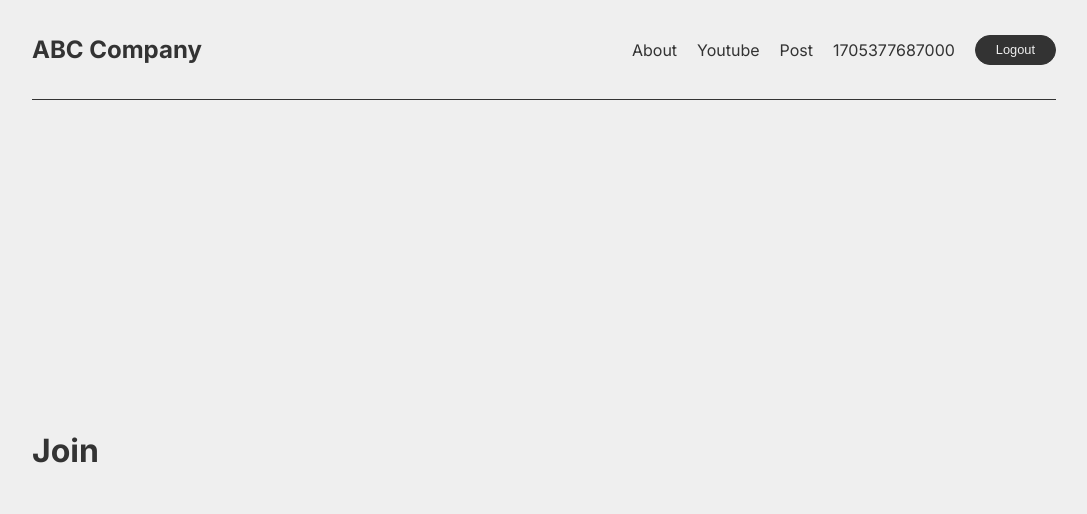
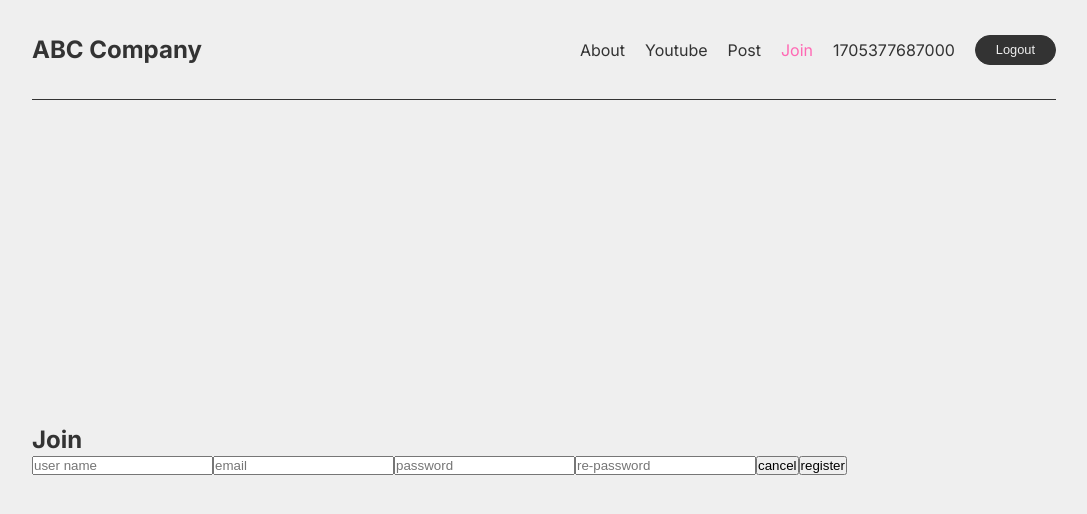
Before and after one commit to Moon-YJ/next14, a Next.js app: page /join in a window 1280 px wide. Shown: the top 514 px of the page, without its empty margins (96-1183 px from the left). Built offline with nearby package versions, Linux system fonts and the light colour scheme.

Commit message:
유저 정보 입력폼 client 방식의 컴포넌트로 분리

```diff
--- a/src/app/(auth)/join/page.jsx
+++ b/src/app/(auth)/join/page.jsx
@@ -1,10 +1,12 @@
 import clsx from 'clsx';
 import styles from './join.module.scss';
+import JoinMembers from '@/components/joinMembers/JoinMembers';
 
 export default function Join() {
 	return (
-		<div className={clsx(styles.join)}>
+		<section className={clsx(styles.join)}>
 			<h1>Join</h1>
-		</div>
+			<JoinMembers />
+		</section>
 	);
 }
--- a/src/components/header/Header.jsx
+++ b/src/components/header/Header.jsx
@@ -17,7 +17,7 @@
 				<Link href='/'>ABC Company</Link>
 			</h1>
 
-			<Nav pages={['about', 'youtube', 'post']} />
+			<Nav pages={['about', 'youtube', 'post', 'join']} />
 			{/* <NoSsrNav pages={['about', 'youtube', 'post']} /> */}
 			<BtnLogin session={true} />
 			<BtnMobileMenu />
--- /dev/null
+++ b/src/components/joinMembers/JoinMembers.jsx
@@ -0,0 +1,17 @@
+'use client'; //DB 저장하자마자 정보값을 client의 next-auth와 연동해야하므로 클라이언트 컴포넌트로 작업
+import clsx from 'clsx';
+import styles from './joinMembers.module.scss';
+
+export default function JoinMembers() {
+	return (
+		<form className={clsx(styles.joinMembers)}>
+			<input type='text' name='username' placeholder='user name' />
+			<input type='text' name='email' placeholder='email' />
+			<input type='password' name='password' placeholder='password' />
+			<input type='repassword' name='repassword' placeholder='re-password' />
+
+			<input type='reset' value='cancel' />
+			<input type='submit' value='register' />
+		</form>
+	);
+}
```
Also changed, not shown: src/components/joinMembers/joinMembers.module.scss (added).
